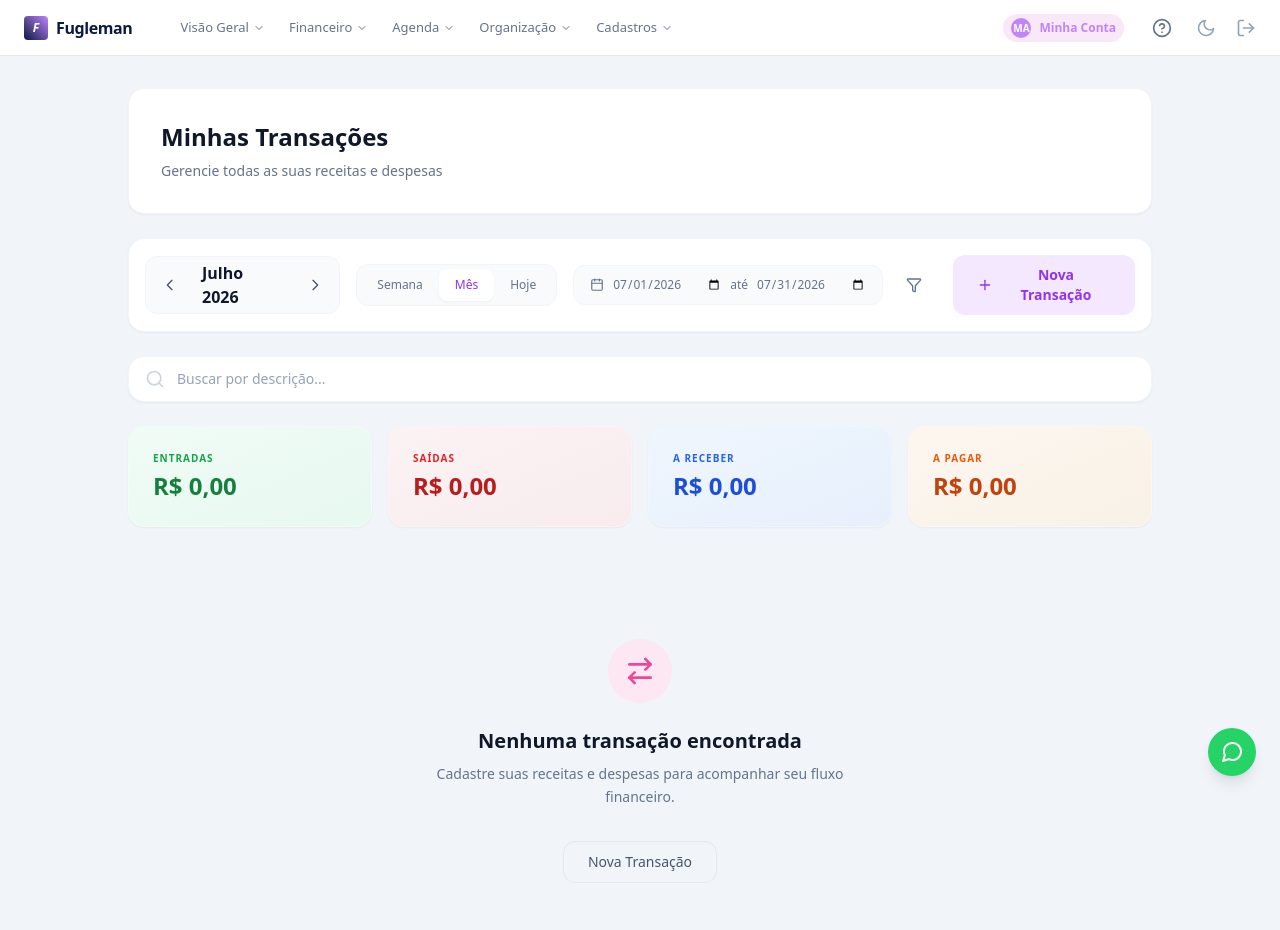
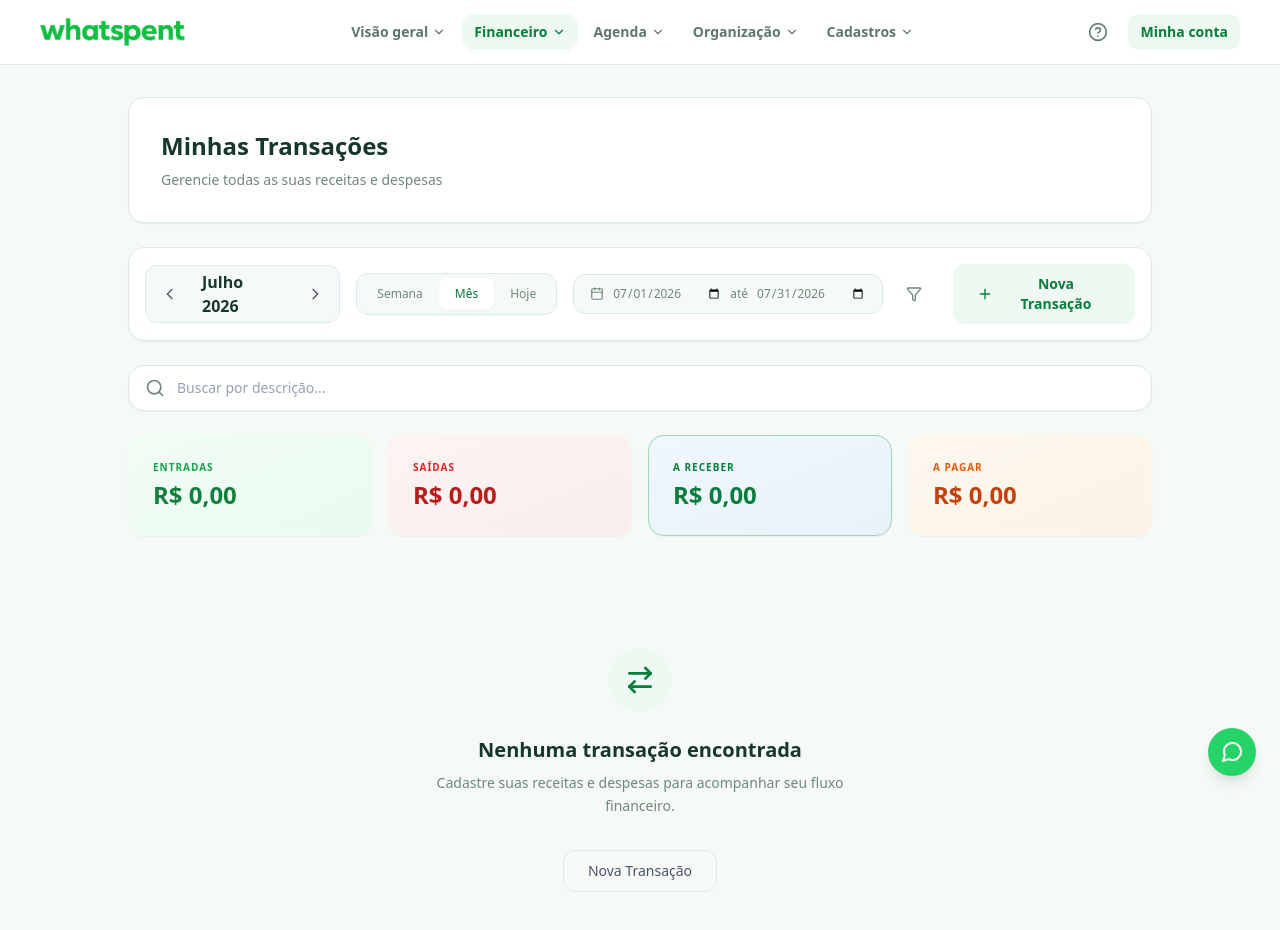
Before and after one commit to fuglemanapp/fugleman, a Next.js app: page /dashboard/financeiro/transacoes in a window 1280 px wide. Shown: the top 930 px of the page. Built offline with nearby package versions, Linux system fonts and the light colour scheme.

Commit message:
fix: unify dashboard visual identity

```diff
--- /dev/null
+++ b/src/app/dashboard/layout.tsx
@@ -0,0 +1,12 @@
+import type { ReactNode } from "react";
+
+import { DashboardNav } from "@/components/dashboard/dashboard-nav";
+
+export default function DashboardLayout({ children }: Readonly<{ children: ReactNode }>) {
+  return (
+    <div className="dashboard-shell">
+      <DashboardNav />
+      <div className="dashboard-route">{children}</div>
+    </div>
+  );
+}
--- a/src/app/globals.css
+++ b/src/app/globals.css
@@ -3,25 +3,23 @@
 @tailwind utilities;
 
 :root {
-  /* LIGHT MODE VARIABLES */
-  --bg-main: #F1F5F9;
+  --bg-main: #f6faf7;
   --bg-header: #ffffff;
   --bg-card: #ffffff;
-  --bg-elevated: #F8FAFC;
-  --text-primary: #0F172A;
-  --text-secondary: #64748B;
-  --border-subtle: #F1F5F9;
-  --border-strong: #E2E8F0;
+  --bg-elevated: #eff7f1;
+  --text-primary: #17372b;
+  --text-secondary: #678176;
+  --border-subtle: #e5f0e8;
+  --border-strong: #d6e8dc;
 }
 
 html.dark {
-  /* DARK MODE VARIABLES */
-  --bg-main: #0B0F19;
-  --bg-header: #151521;
-  --bg-card: #151B2E;
-  --bg-elevated: #1E243D;
-  --text-primary: #F8FAFC;
-  --text-secondary: #94A3B8;
+  --bg-main: #0d2017;
+  --bg-header: #12261c;
+  --bg-card: #163021;
+  --bg-elevated: #1d3a29;
+  --text-primary: #f3fff6;
+  --text-secondary: #b2cbbb;
   --border-subtle: rgba(255,255,255,0.05);
   --border-strong: rgba(255,255,255,0.1);
 }
@@ -67,8 +65,103 @@ body {
     animation: marquee 30s linear infinite;
   }
   .text-gradient-premium {
-    @apply text-transparent bg-clip-text bg-gradient-to-r from-[#60A5FA] via-[#C084FC] to-[#F472B6];
+    @apply text-transparent bg-clip-text bg-gradient-to-r from-[#087d3c] via-[#17ab5a] to-[#61b98a];
   }
+}
+
+/* A única moldura do dashboard é a do WhatSpent. As telas antigas continuam
+   funcionais, mas não podem renderizar um segundo cabeçalho legado. */
+.dashboard-shell {
+  min-height: 100dvh;
+  background: var(--bg-main);
+  color: var(--text-primary);
+}
+
+.dashboard-route > * > header:first-child {
+  display: none !important;
+}
+
+.dashboard-route > * {
+  min-height: calc(100dvh - 4rem);
+}
+
+/* Ponte de compatibilidade para as páginas que ainda usam as classes do
+   tema anterior. Mantém todos os conteúdos na identidade do WhatSpent. */
+.dashboard-route .bg-\[\#F1F5F9\],
+.dashboard-route .bg-slate-50,
+.dashboard-route .bg-slate-100,
+.dashboard-route .bg-slate-200 {
+  background-color: #f6faf7 !important;
+}
+
+.dashboard-route .text-slate-900,
+.dashboard-route .text-\[\#0A1A44\] {
+  color: #17372b !important;
+}
+
+.dashboard-route .text-slate-500,
+.dashboard-route .text-slate-400,
+.dashboard-route .text-slate-300,
+.dashboard-route .text-gray-500,
+.dashboard-route .text-gray-400 {
+  color: #6f887b !important;
+}
+
+.dashboard-route .border-slate-100,
+.dashboard-route .border-slate-200,
+.dashboard-route .border-slate-300,
+.dashboard-route .border-gray-100,
+.dashboard-route .border-gray-200 {
+  border-color: #dcebe2 !important;
+}
+
+.dashboard-route [class*="text-purple"],
+.dashboard-route [class*="text-violet"],
+.dashboard-route [class*="text-pink"],
+.dashboard-route [class*="text-fuchsia"],
+.dashboard-route [class*="text-blue"],
+.dashboard-route [class*="text-[#C084FC]"],
+.dashboard-route [class*="text-[#8B5CF6]"],
+.dashboard-route [class*="text-[#9333EA]"] {
+  color: #087d3c !important;
+}
+
+.dashboard-route [class*="bg-purple"],
+.dashboard-route [class*="bg-violet"],
+.dashboard-route [class*="bg-pink"],
+.dashboard-route [class*="bg-fuchsia"],
+.dashboard-route [class*="bg-blue"],
+.dashboard-route [class*="bg-[#F8E8F8]"],
+.dashboard-route [class*="bg-[#F3E8FF]"],
+.dashboard-route [class*="bg-[#F8F1FF]"] {
+  background-color: #edf9f1 !important;
+}
+
+.dashboard-route [class*="border-purple"],
+.dashboard-route [class*="border-violet"],
+.dashboard-route [class*="border-pink"],
+.dashboard-route [class*="border-fuchsia"],
+.dashboard-route [class*="border-blue"] {
+  border-color: #9bd8af !important;
+}
+
+.dashboard-route [class*="from-[#0A1A44]"],
+.dashboard-route [class*="from-[#8B5CF6]"],
+.dashboard-route [class*="from-[#9333EA]"] {
+  --tw-gradient-from: #087d3c var(--tw-gradient-from-position) !important;
+  --tw-gradient-to: rgb(8 125 60 / 0) var(--tw-gradient-to-position) !important;
+}
+
+.dashboard-route [class*="to-[#C084FC]"],
+.dashboard-route [class*="to-[#8B5CF6]"],
+.dashboard-route [class*="to-[#9333EA]"] {
+  --tw-gradient-to: #61b98a var(--tw-gradient-to-position) !important;
+}
+
+html.dark .dashboard-route [class*="dark:bg-[#0B0F19]"],
+html.dark .dashboard-route [class*="dark:bg-[#151521]"],
+html.dark .dashboard-route [class*="dark:bg-[#1E1E2E]"] {
+  background-color: #12261c !important;
 }
 
 @keyframes float {
--- a/src/components/dashboard/dashboard-nav.tsx
+++ b/src/components/dashboard/dashboard-nav.tsx
@@ -1,6 +1,9 @@
+"use client";
+
 import Image from "next/image";
 import Link from "next/link";
 import { ChevronDown, CircleHelp, Menu } from "lucide-react";
+import { usePathname } from "next/navigation";
 
 type DashboardNavProps = { activePath?: string };
 
@@ -36,6 +39,9 @@ const sections = [
 ];
 
 export function DashboardNav({ activePath }: DashboardNavProps) {
+  const pathname = usePathname();
+  const currentPath = activePath || pathname;
+
   return (
     <header className="sticky top-0 z-40 border-b border-[#dcebe2] bg-white/95 backdrop-blur">
       <div className="mx-auto flex h-16 max-w-7xl items-center justify-between gap-4 px-4 sm:px-6 lg:px-10">
@@ -45,14 +51,14 @@ export function DashboardNav({ activePath }: DashboardNavProps) {
 
         <nav className="hidden items-center gap-1 lg:flex" aria-label="Navegação principal">
           {sections.map((section) => {
-            const active = section.links.some((link) => link.href === activePath);
-            return <details key={section.label} className="group relative"><summary className={`flex cursor-pointer list-none items-center gap-1 rounded-xl px-3 py-2 text-sm font-semibold transition-colors ${active ? "bg-[#edf9f1] text-[#087d3c]" : "text-[#5d786a] hover:bg-[#f3f8f5] hover:text-[#17372b]"}`}>{section.label} <ChevronDown className="h-3.5 w-3.5 transition-transform group-open:rotate-180" /></summary><div className="absolute left-0 top-[calc(100%+0.6rem)] w-64 rounded-2xl border border-[#dcebe2] bg-white p-2 shadow-[0_24px_48px_-28px_rgba(12,100,53,0.36)]">{section.links.map((link) => <Link key={link.href} href={link.href} className={`block rounded-xl px-3 py-2.5 transition-colors ${link.href === activePath ? "bg-[#edf9f1]" : "hover:bg-[#f5faf6]"}`}><span className="block text-sm font-semibold text-[#214235]">{link.label}</span><span className="mt-0.5 block text-xs text-[#789083]">{link.description}</span></Link>)}</div></details>;
+            const active = section.links.some((link) => link.href === currentPath);
+            return <details key={section.label} className="group relative"><summary className={`flex cursor-pointer list-none items-center gap-1 rounded-xl px-3 py-2 text-sm font-semibold transition-colors ${active ? "bg-[#edf9f1] text-[#087d3c]" : "text-[#5d786a] hover:bg-[#f3f8f5] hover:text-[#17372b]"}`}>{section.label} <ChevronDown className="h-3.5 w-3.5 transition-transform group-open:rotate-180" /></summary><div className="absolute left-0 top-[calc(100%+0.6rem)] w-64 rounded-2xl border border-[#dcebe2] bg-white p-2 shadow-[0_24px_48px_-28px_rgba(12,100,53,0.36)]">{section.links.map((link) => <Link key={link.href} href={link.href} className={`block rounded-xl px-3 py-2.5 transition-colors ${link.href === currentPath ? "bg-[#edf9f1]" : "hover:bg-[#f5faf6]"}`}><span className="block text-sm font-semibold text-[#214235]">{link.label}</span><span className="mt-0.5 block text-xs text-[#789083]">{link.description}</span></Link>)}</div></details>;
           })}
         </nav>
 
         <div className="hidden items-center gap-3 sm:flex"><Link href="/dashboard/ajuda" className="grid h-9 w-9 place-items-center rounded-xl text-[#638072] transition-colors hover:bg-[#edf8f1] hover:text-[#087d3c]" aria-label="Ajuda"><CircleHelp className="h-5 w-5" /></Link><Link href="/dashboard/conta" className="rounded-xl bg-[#edf9f1] px-3 py-2 text-sm font-semibold text-[#087d3c] transition-colors hover:bg-[#dff5e7]">Minha conta</Link></div>
 
-        <details className="relative lg:hidden"><summary className="grid h-10 w-10 cursor-pointer list-none place-items-center rounded-xl border border-[#dcebe2] text-[#315f48] hover:bg-[#f1faf4]" aria-label="Abrir menu"><Menu className="h-5 w-5" /></summary><nav className="absolute right-0 top-[calc(100%+0.6rem)] max-h-[75vh] w-[min(20rem,calc(100vw-2rem))] overflow-y-auto rounded-2xl border border-[#dcebe2] bg-white p-3 shadow-[0_24px_48px_-28px_rgba(12,100,53,0.36)]" aria-label="Menu móvel">{sections.map((section) => <div key={section.label} className="border-b border-[#edf3ef] py-3 last:border-0"><p className="px-2 text-xs font-bold uppercase tracking-[0.1em] text-[#8ca297]">{section.label}</p>{section.links.map((link) => <Link key={link.href} href={link.href} className={`mt-1 block rounded-xl px-2 py-2 text-sm font-semibold ${link.href === activePath ? "bg-[#edf9f1] text-[#087d3c]" : "text-[#315f48] hover:bg-[#f5faf6]"}`}>{link.label}</Link>)}</div>)}<div className="flex gap-2 pt-3"><Link href="/dashboard/conta" className="rounded-xl bg-[#edf9f1] px-3 py-2 text-sm font-semibold text-[#087d3c]">Minha conta</Link><Link href="/dashboard/ajuda" className="rounded-xl px-3 py-2 text-sm font-semibold text-[#638072] hover:bg-[#f3f8f5]">Ajuda</Link></div></nav></details>
+        <details className="relative lg:hidden"><summary className="grid h-10 w-10 cursor-pointer list-none place-items-center rounded-xl border border-[#dcebe2] text-[#315f48] hover:bg-[#f1faf4]" aria-label="Abrir menu"><Menu className="h-5 w-5" /></summary><nav className="absolute right-0 top-[calc(100%+0.6rem)] max-h-[75vh] w-[min(20rem,calc(100vw-2rem))] overflow-y-auto rounded-2xl border border-[#dcebe2] bg-white p-3 shadow-[0_24px_48px_-28px_rgba(12,100,53,0.36)]" aria-label="Menu móvel">{sections.map((section) => <div key={section.label} className="border-b border-[#edf3ef] py-3 last:border-0"><p className="px-2 text-xs font-bold uppercase tracking-[0.1em] text-[#8ca297]">{section.label}</p>{section.links.map((link) => <Link key={link.href} href={link.href} className={`mt-1 block rounded-xl px-2 py-2 text-sm font-semibold ${link.href === currentPath ? "bg-[#edf9f1] text-[#087d3c]" : "text-[#315f48] hover:bg-[#f5faf6]"}`}>{link.label}</Link>)}</div>)}<div className="flex gap-2 pt-3"><Link href="/dashboard/conta" className="rounded-xl bg-[#edf9f1] px-3 py-2 text-sm font-semibold text-[#087d3c]">Minha conta</Link><Link href="/dashboard/ajuda" className="rounded-xl px-3 py-2 text-sm font-semibold text-[#638072] hover:bg-[#f3f8f5]">Ajuda</Link></div></nav></details>
       </div>
     </header>
   );
```
